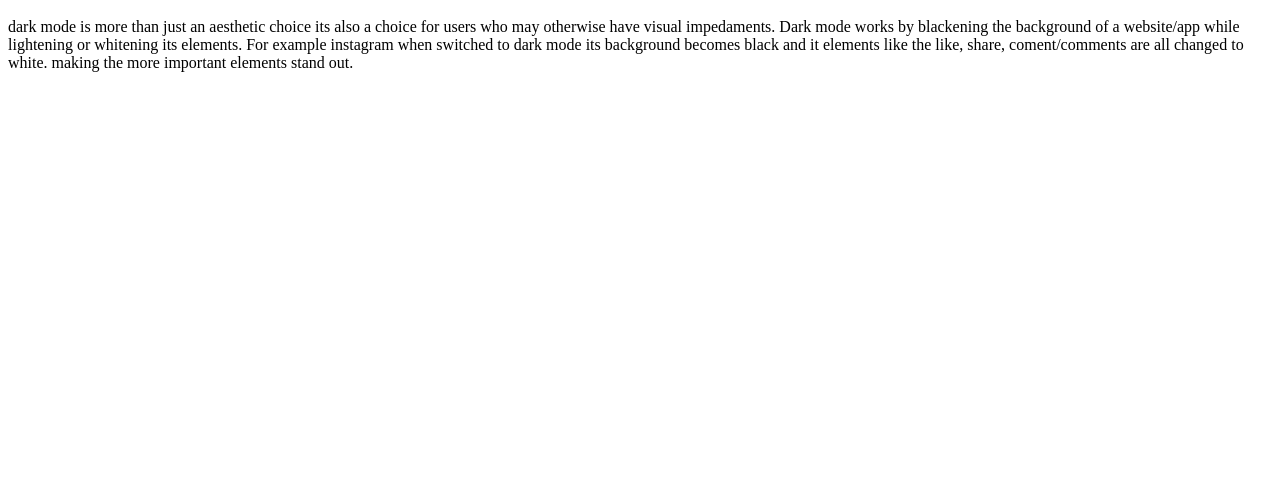
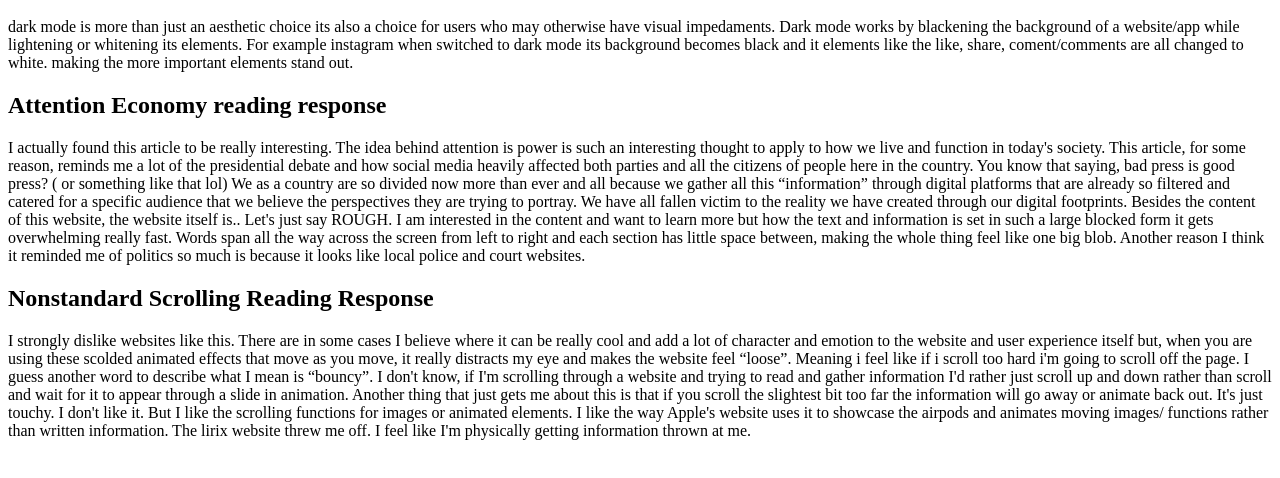
Before and after one commit to MkStutzman/FA2024, a plain HTML site: page readings.html in a window 1280 px wide. Shown: the part 120-598 px from the top of the page. Drawn offline with Linux system fonts and the light colour scheme.

Commit message:
readings.html

```diff
--- a/readings.html
+++ b/readings.html
@@ -12,4 +12,25 @@
         Dark mode works by blackening the background of a website/app while lightening or whitening its elements.
         For example instagram when switched to dark mode its background becomes black and it elements like the like, share,
         coment/comments are all changed to white. making the more important elements stand out. </p>
+    <h2>Attention Economy reading response</h2>
+    <p>I actually found this article to be really interesting. The idea behind attention is power is such an interesting thought to
+        apply to how we live and function in today's society. This article, for some reason, reminds me a lot of the presidential debate
+        and how social media heavily affected both parties and all the citizens of people here in the country. You know that saying,
+        bad press is good press? ( or something like that lol) We as a country are so divided now more than ever and all because we gather
+        all this “information” through digital platforms that are already so filtered and catered for a specific audience that we believe the
+        perspectives they are trying to portray. We have all fallen victim to the reality we have created through our digital footprints.
+        Besides the content of this website, the website itself is.. Let's just say ROUGH. I am interested in the content and want to learn more
+        but how the text and information is set in such a large blocked form it gets overwhelming really fast. Words span all the way across
+        the screen from left to right and each section has little space between, making the whole thing feel like one big blob. Another
+        reason I think it reminded me of politics so much is because it looks like local police and court websites.  </p>
+    <h2>Nonstandard Scrolling Reading Response</h2>
+    <p>I strongly dislike websites like this. There are in some cases I believe where it can be really cool and add a lot of character and
+        emotion to the website and user experience itself but, when you are using these scolded animated effects that move as you move, it
+        really distracts my eye and makes the website feel “loose”. Meaning i feel like if i scroll too hard i'm going to scroll off the page.
+        I guess another word to describe what I mean is “bouncy”. I don't know, if I'm scrolling through a website and trying to read and gather
+        information I'd rather just scroll up and down rather than scroll and wait for it to appear through a slide in animation. Another thing
+        that just gets me about this is that if you scroll the slightest bit too far the information will go away or animate back out. It's just
+        touchy. I don't like it. But I like the scrolling functions for images or animated elements. I like the way Apple's website uses it to
+        showcase the airpods and animates moving images/ functions rather than written information. The lirix website threw me off. I feel like
+        I'm physically getting information thrown at me. </p>
 </html>
```
